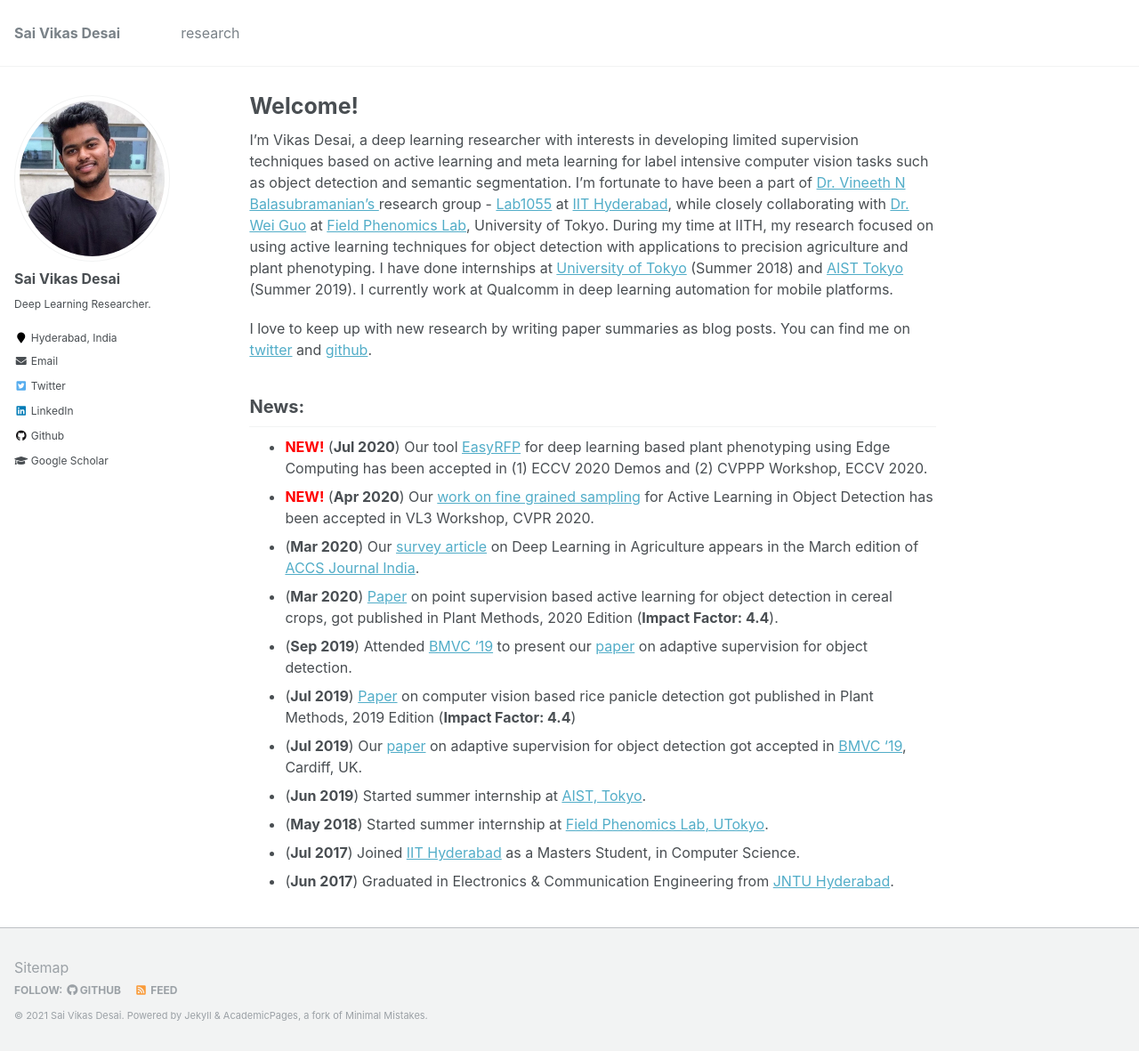
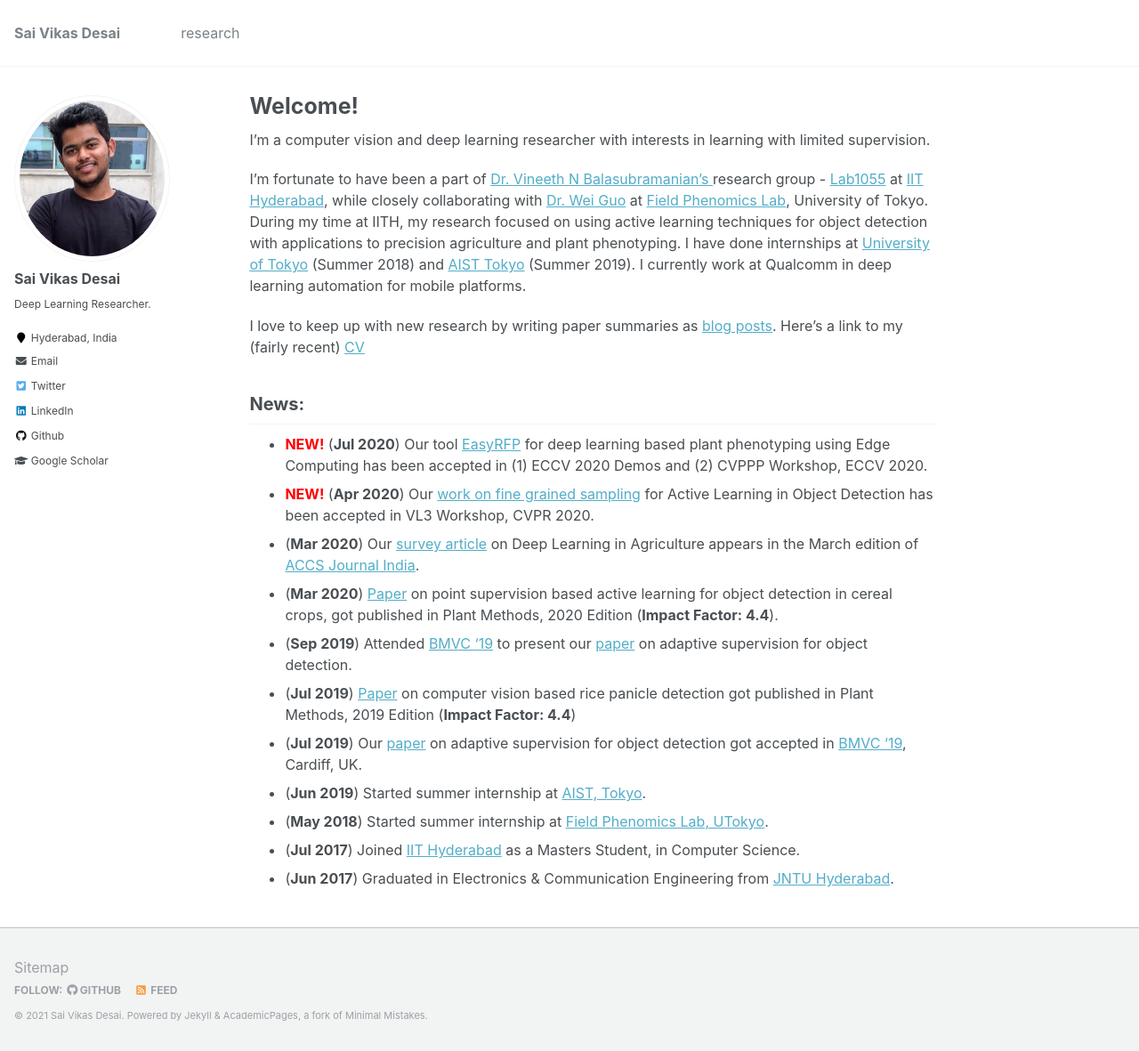
Before and after one commit to svdesai/svdesai.github.io, a Jekyll site: the page built from _pages/about.md, in a window 1280 px wide and 1181 px high. Shown: the whole window at 89% size. Built offline with Jekyll 4.4.1, drawn with Linux system fonts in a browser that asks for light colours.

Commit message:
Update about.md

```diff
--- a/_pages/about.md
+++ b/_pages/about.md
@@ -9,10 +9,13 @@ redirect_from:
 ---
 
 
-I'm Vikas Desai, a deep learning researcher with interests in developing limited supervision techniques based on active learning and meta learning for label intensive computer vision tasks such as object detection and semantic segmentation. I'm fortunate to have been a part of [Dr. Vineeth N Balasubramanian's
+I'm a computer vision and deep learning researcher with interests in learning with limited supervision.
+
+I'm fortunate to have been a part of [Dr. Vineeth N Balasubramanian's
 ](https://www.iith.ac.in/~vineethnb/) research group - [Lab1055](https://lab1055.github.io/) at [IIT Hyderabad](https://www.iith.ac.in/), while closely collaborating with [Dr. Wei Guo](https://scholar.google.com/citations?user=pnMyJLEAAAAJ&hl=en) at [Field Phenomics Lab](http://park.itc.u-tokyo.ac.jp/Field-Phenomics/ninolab/index.html), University of Tokyo. During my time at IITH, my research focused on using active learning techniques for object detection with applications to precision agriculture and plant phenotyping. I have done internships at [University of Tokyo](https://www.u-tokyo.ac.jp/en/) (Summer 2018) and [AIST Tokyo](https://www.aist.go.jp/index_en.html) (Summer 2019). I currently work at Qualcomm in deep learning automation for mobile platforms.
 
-I love to keep up with new research by writing paper summaries as blog posts. You can find me on [twitter](https://twitter.com/end_duality_gap) and [github](https://github.com/svdesai).
+I love to keep up with new research by writing paper summaries as [blog posts](floatml.com).
+Here's a link to my (fairly recent) [CV](files/vikas_desai_cv.pdf)
 
 ## News:
 - <span style="color: red;"> **NEW!** </span> (**Jul 2020**) Our tool [EasyRFP](https://github.com/lab1055/easy-rfp) for deep learning based plant phenotyping using Edge Computing has been accepted in (1) ECCV 2020 Demos and (2) CVPPP Workshop, ECCV 2020.
```
